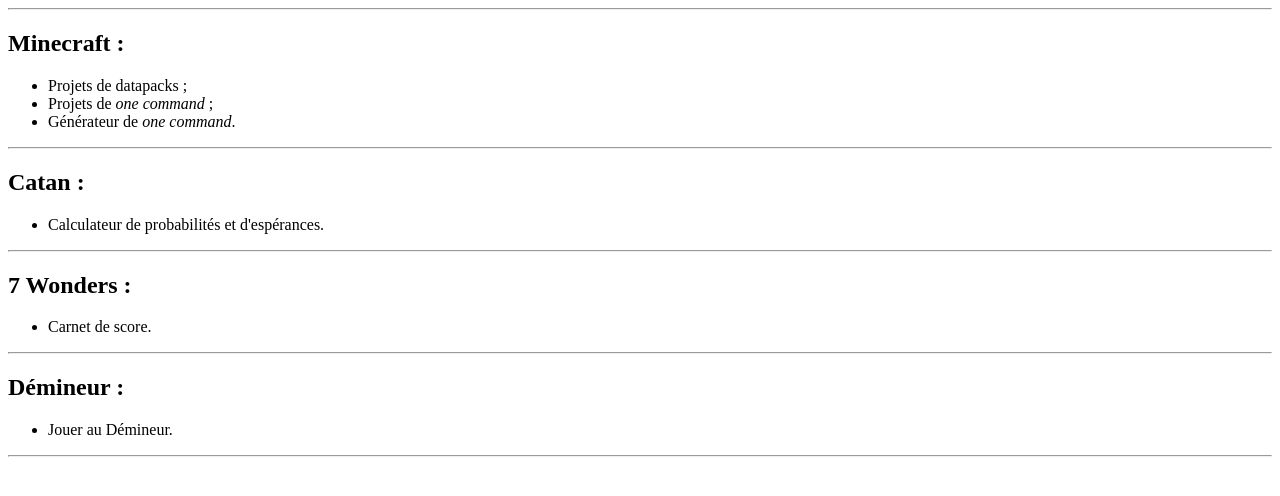
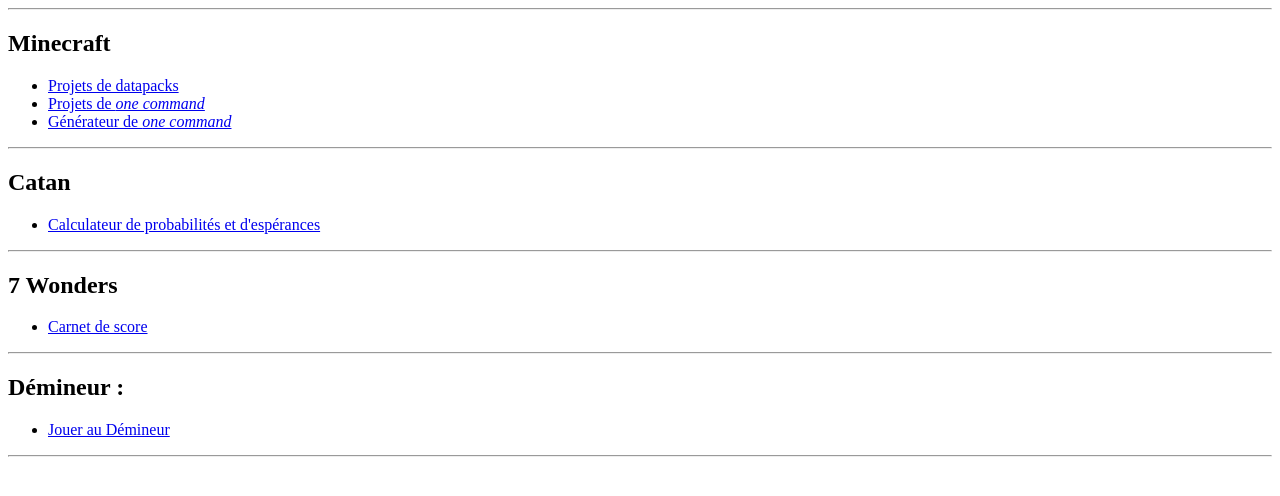
Before and after one commit to Keylies0/home, a plain HTML site: page index.html in a window 1280 px wide. Drawn offline with Linux system fonts and the light colour scheme.

Commit message:
Creation page des projets datapacks

```diff
--- a/index.html
+++ b/index.html
@@ -1,37 +1,38 @@
 <html>
     <head>
         <meta charset="UTF-8">
+        <meta name="viewport" content="width=device-width, initial-scale=1.0">
         <title>Keylies</title>
     </head>
     <body>
         <hr>
         <section>
-            <h1>Minecraft :</h1>
+            <h1>Minecraft</h1>
             <ul>
-                <li>Projets de datapacks ;</li>
-                <li>Projets de <i>one command</i> ;</li>
-                <li>Générateur de <i>one command</i>.</li>
+                <li><a href="minecraft/projets_datapacks.html">Projets de datapacks</a></li>
+                <li><a href="minecraft/projets_onecommand.html">Projets de <i>one command</i></a></li>
+                <li><a href="minecraft/generateur_onecommand.html">Générateur de <i>one command</i></a></li>
             </ul>
         </section>
         <hr>
         <section>
-            <h1>Catan :</h1>
+            <h1>Catan</h1>
             <ul>
-                <li>Calculateur de probabilités et d'espérances.</li>
+                <li><a href="catan/probas.html">Calculateur de probabilités et d'espérances</a></li>
             </ul>
         </section>
         <hr>
         <section>
-            <h1>7 Wonders :</h1>
+            <h1>7 Wonders</h1>
             <ul>
-                <li>Carnet de score.</li>
+                <li><a href="7wonders/carnet.html">Carnet de score</a></li>
             </ul>
         </section>
         <hr>
         <section>
             <h1>Démineur :</h1>
             <ul>
-                <li>Jouer au Démineur.</li>
+                <li><a href="demineur/jouer.html">Jouer au Démineur</a></li>
             </ul>
         </section>
         <hr>
```
Also changed, not shown: minecraft/projets_datapacks.html (added, +36 -0 lines), 2 other files.
